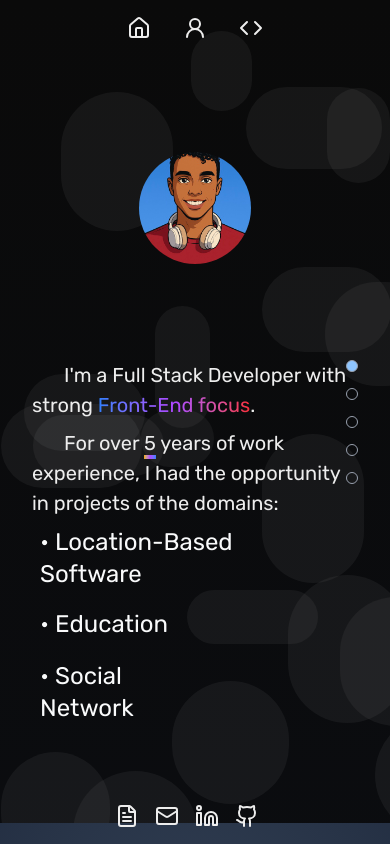
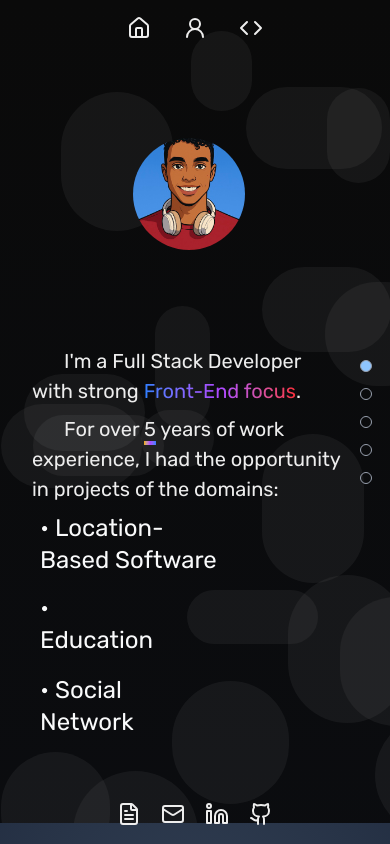
Before and after one commit to ericiannj/new-port, a Next.js app: page /about in a window 390 px wide. Shown: the top 844 px of the page. Built offline with nearby package versions, Linux system fonts and the light colour scheme.

Commit message:
fix(about): reserve space for side nav dots and tighten last section layout

```diff
--- a/src/app/_components/ContactsContainer.tsx
+++ b/src/app/_components/ContactsContainer.tsx
@@ -17,7 +17,7 @@ const ContactsContainer = () => {
       animate={{ opacity: 1, y: 0 }}
       transition={{ duration: 0.5 }}
     >
-      <div className="pointer-events-auto flex justify-center space-x-4 pb-[max(1rem,env(safe-area-inset-bottom))] md:mb-0 md:flex-col md:items-center md:justify-end md:space-y-4 md:space-x-0 md:pb-0">
+      <div className="pointer-events-auto flex justify-center gap-x-5 px-4 pb-[max(1.125rem,calc(env(safe-area-inset-bottom,0px)+0.25rem))] max-md:pt-2 md:mb-0 md:flex-col md:items-center md:justify-end md:gap-x-0 md:gap-y-5 md:px-0 md:pt-0 md:pb-0">
         <ContactIcon
           href="/resume.pdf"
           icon={<Icons.resume />}
--- a/src/app/about/components/AboutSection.tsx
+++ b/src/app/about/components/AboutSection.tsx
@@ -4,15 +4,27 @@ type AboutSectionProps = {
   id: string;
   bgColor: string;
   children: ReactNode;
+  /** Tall sections scroll "full viewport"; shorter last sections avoid huge empty gaps above the footer. */
+  variant?: 'tall' | 'auto';
 };
 
-const AboutSection = ({ id, bgColor, children }: AboutSectionProps) => {
+const AboutSection = ({
+  id,
+  bgColor,
+  children,
+  variant = 'tall',
+}: AboutSectionProps) => {
+  const sizing =
+    variant === 'auto'
+      ? 'min-h-0 w-full items-start justify-center pt-16 pb-8 md:pb-10 md:pt-20'
+      : 'min-h-[90vh] w-full items-center justify-center';
+
   return (
-    <section
-      id={id}
-      className={`flex min-h-[90vh] w-full items-center justify-center ${bgColor}`}
-    >
-      <div className="w-full max-w-4xl p-8">{children}</div>
+    <section id={id} className={`flex ${sizing} ${bgColor}`}>
+      {/* Extra inline-end gutter on smaller viewports only so fixed nav dots do not overlap text */}
+      <div className="w-full max-w-4xl py-8 pr-11 pl-8 sm:pr-12 lg:p-8">
+        {children}
+      </div>
     </section>
   );
 };
--- a/src/app/about/components/NavigationDots.tsx
+++ b/src/app/about/components/NavigationDots.tsx
@@ -13,7 +13,7 @@ export default function NavigationDots({
   activeSection,
 }: NavigationDotsProps) {
   return (
-    <div className="fixed top-1/2 right-8 -translate-y-1/2 space-y-4">
+    <div className="pointer-events-none fixed top-1/2 right-[max(0.625rem,env(safe-area-inset-right))] z-[45] flex -translate-y-1/2 flex-col items-center gap-4 px-2 sm:right-8 sm:px-0 [&>a]:pointer-events-auto">
       {sections.map((section) => (
         <a
           key={section.id}
--- a/src/app/about/page.tsx
+++ b/src/app/about/page.tsx
@@ -38,6 +38,7 @@ export default function About() {
               key={section.id}
               id={section.id}
               bgColor={section.bgColor}
+              variant={section.id === 'perspectives' ? 'auto' : 'tall'}
             >
               <Component />
             </AboutSection>
```
